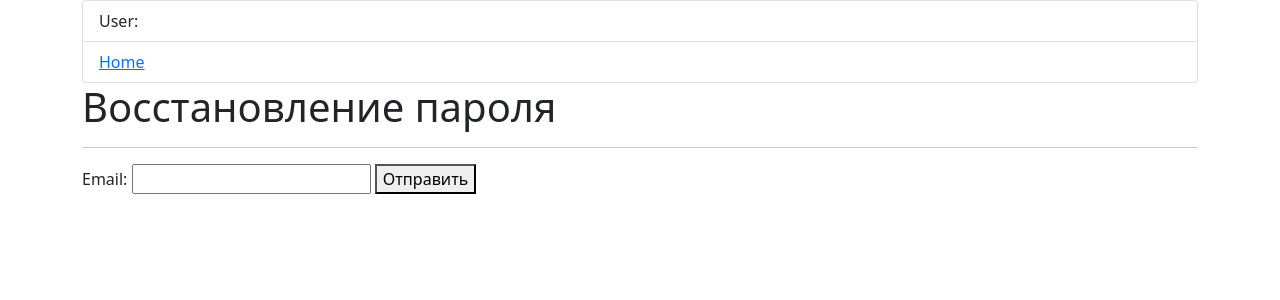
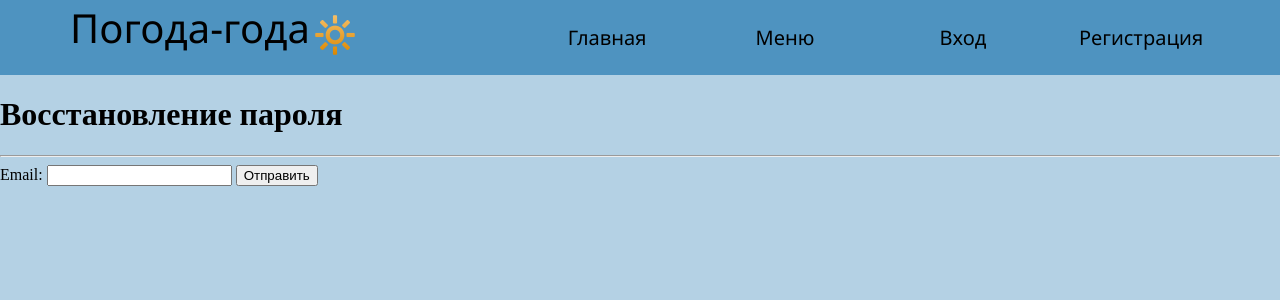
Before and after one commit to JustBlood/weathermodule, a Django app: page /users/password_reset/ in a window 1280 px wide. Shown: the top 300 px of the page. Run offline with Django 4.2, Linux system fonts and the light colour scheme.

Commit message:
Добавлен шаблон базовой страницы и статика

```diff
--- /dev/null
+++ b/weathermodule/weather/static/css/style.css
@@ -0,0 +1,66 @@
+body {
+    background-color:#3f89bb63;
+    margin: 0;
+}
+#block-body {
+    width: 1200px;
+    margin: 0px auto;
+    height: auto;
+}
+header {
+    height: 75px;
+    background: #4e93c0;
+    margin: 0px;
+    padding: 0px;
+}
+.logo {
+    height: 75px;
+    float: left;
+    margin-left: 50px;
+}
+.logo img {
+    float:right;
+    margin-top: 10px;
+}
+.logo span {
+    margin-left: 20px;
+    font-family: 'Segoe UI', Tahoma, Geneva, Verdana, sans-serif;
+    font-size: 40px;
+}
+.top-menu {
+    height: 75px;
+    float: right;
+    margin-right: 50px;
+    margin-top: 0px;
+    list-style: none;
+}
+nav ul {
+    display: flex;
+    list-style: none;
+    padding-left: 0;
+}
+.top-menu a {
+    display: block;
+    text-align: center;
+    font-family:'Segoe UI', Tahoma, Geneva, Verdana, sans-serif;
+    font-size: 20px;
+    text-decoration: none;
+    width: 130px;
+    color: black;
+    padding: 24px;
+}
+li:hover > a, .top-menu a:hover {
+    transition: all 0.5s ease;
+    background-color: #a289ff;
+}
+.sub-menu {
+    display: none;
+    flex-direction: column;
+    position: absolute;
+}
+.sub-menu a{
+    background-color: #4e93c0;
+}
+li:hover .sub-menu{
+    display: flex;
+}
--- a/weathermodule/weather/templates/weather/base.html
+++ b/weathermodule/weather/templates/weather/base.html
@@ -2,20 +2,43 @@
 <html lang="ru">
 <head>
     <meta charset="UTF-8">
-    <link href="https://cdn.jsdelivr.net/npm/bootstrap@5.1.3/dist/css/bootstrap.min.css" rel="stylesheet" integrity="sha384-1BmE4kWBq78iYhFldvKuhfTAU6auU8tT94WrHftjDbrCEXSU1oBoqyl2QvZ6jIW3" crossorigin="anonymous">
-    <title>{{title}}</title>
+    <meta http-equiv="X-UA-Compatible" content="IE=edge">
+    <meta name="viewport" content="width=device-width, initial-scale=1.0">
+    {% load static %}
+    <link rel="stylesheet" href="{% static 'css/style.css' %}">
+
+    <title>Главная</title>
 </head>
-<body class="container">
-    <ul class="list-group">
-        <li class="list-group-item">
-            User: {{ user.username }}
-        </li>
-        <li class="list-group-item">
-            <a href="{% url 'home' %}">Home</a>
-        </li>
-    </ul>
+<body>
 
+<header>
+    <div class="logo">
+        <span>Погода-года</span>
+        <img src="{% static 'img/logo1.png'%}">
+    </div>
+    <nav>
+        <ul class="top-menu">
+                <li><a href="{% url 'home' %}">Главная</a></li>
+                <li><a>Меню</a>
+                    <ul class="sub-menu">
+                        <li><a href="#">Мои станции</a></li>
+                    </ul>
+                </li>
+                {% if user.is_authenticated %}
+                <li><a href="{% url 'logout' %}">Выход</a></li>
+            {% else %}
+            <li><a href="{% url 'login' %}">Вход</a></li>
+            <li><a href="{% url 'register' %}">Регистрация</a></li>
+            {% endif %}
+        </ul>
+    </nav>
+</header>
+
+<div id="block-body">
+
+</div>
+
+</body>
+</html>
 {% block content %}
 {% endblock %}
-</body>
-</html>
--- a/weathermodule/weathermodule/settings.py
+++ b/weathermodule/weathermodule/settings.py
@@ -127,7 +127,7 @@ USE_TZ = True
 
 STATIC_URL = '/static/'
 STATIC_ROOT = os.path.join(BASE_DIR, 'static')
-STATICFILES_DIRS = []
+STATICFILES_DIRS = ['css/']
 
 
 # Default primary key field type
```
Also changed, not shown: weathermodule/weather/forms.py (+6 -4 lines), weathermodule/db.sqlite3, weathermodule/weather/static/img/logo1.png (added).
